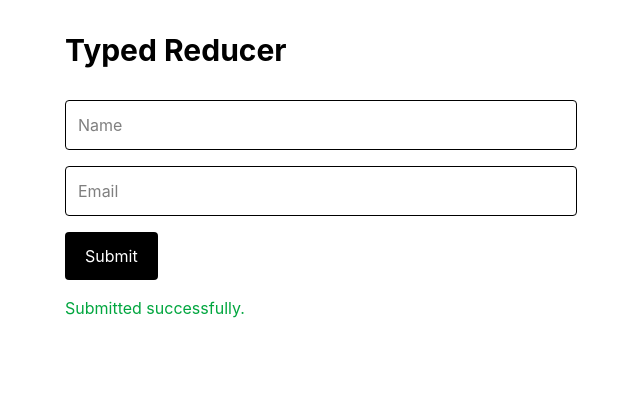
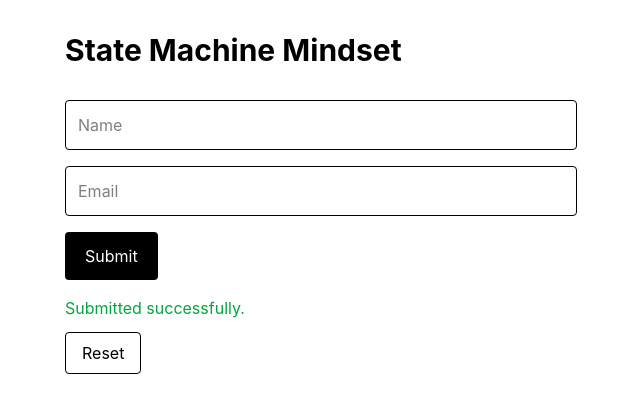
Before and after one commit to foysaliio/React-Mastery-Journey, a React (Vite) app: page / in a window 1280 px wide. Both pictures are taken after typing "Sample", "name@example.com" into the empty fields and a click on the button "Submit". Shown: the top 412 px of the page, without its empty margins (319-959 px from the left). Built offline with nearby package versions, Linux system fonts and the light colour scheme.

Commit message:
refactor(react): model reducer state with status transitions

```diff
--- a/src/App.tsx
+++ b/src/App.tsx
@@ -1,20 +1,19 @@
 import { useReducer } from "react";
 
-type FormField = "name" | "email";
+type Status = "idle" | "submitting" | "success" | "error";
 
 type State = {
   name: string;
   email: string;
-  isSubmitting: boolean;
+  status: Status;
   error: string | null;
-  isSuccess: boolean;
 };
 
 type Action =
   | {
       type: "FIELD_UPDATED";
       payload: {
-        field: FormField;
+        field: "name" | "email";
         value: string;
       };
     }
@@ -29,14 +28,16 @@ type Action =
       payload: {
         message: string;
       };
+    }
+  | {
+      type: "RESET";
     };
 
 const initialState: State = {
   name: "",
   email: "",
-  isSubmitting: false,
+  status: "idle",
   error: null,
-  isSuccess: false,
 };
 
 function reducer(state: State, action: Action): State {
@@ -45,15 +46,15 @@ function reducer(state: State, action: Action): State {
       return {
         ...state,
         [action.payload.field]: action.payload.value,
-        isSuccess: false,
+        status: "idle",
+        error: null,
       };
 
     case "SUBMIT_STARTED":
       return {
         ...state,
-        isSubmitting: true,
+        status: "submitting",
         error: null,
-        isSuccess: false,
       };
 
     case "SUBMIT_SUCCEEDED":
@@ -61,18 +62,19 @@ function reducer(state: State, action: Action): State {
         ...state,
         name: "",
         email: "",
-        isSubmitting: false,
+        status: "success",
         error: null,
-        isSuccess: true,
       };
 
     case "SUBMIT_FAILED":
       return {
         ...state,
-        isSubmitting: false,
+        status: "error",
         error: action.payload.message,
-        isSuccess: false,
       };
+
+    case "RESET":
+      return initialState;
 
     default:
       return state;
@@ -81,16 +83,6 @@ function reducer(state: State, action: Action): State {
 
 export default function App() {
   const [state, dispatch] = useReducer(reducer, initialState);
-
-  function updateField(field: FormField, value: string) {
-    dispatch({
-      type: "FIELD_UPDATED",
-      payload: {
-        field,
-        value,
-      },
-    });
-  }
 
   async function handleSubmit() {
     dispatch({
@@ -118,16 +110,26 @@ export default function App() {
     }
   }
 
+  const isSubmitting = state.status === "submitting";
+
   return (
     <main className="mx-auto max-w-xl p-8">
-      <h1 className="text-3xl font-bold">Typed Reducer</h1>
+      <h1 className="text-3xl font-bold">State Machine Mindset</h1>
 
       <div className="mt-8 space-y-4">
         <input
           type="text"
           placeholder="Name"
           value={state.name}
-          onChange={(event) => updateField("name", event.target.value)}
+          onChange={(event) =>
+            dispatch({
+              type: "FIELD_UPDATED",
+              payload: {
+                field: "name",
+                value: event.target.value,
+              },
+            })
+          }
           className="w-full rounded border p-3"
         />
 
@@ -135,23 +137,46 @@ export default function App() {
           type="email"
           placeholder="Email"
           value={state.email}
-          onChange={(event) => updateField("email", event.target.value)}
+          onChange={(event) =>
+            dispatch({
+              type: "FIELD_UPDATED",
+              payload: {
+                field: "email",
+                value: event.target.value,
+              },
+            })
+          }
           className="w-full rounded border p-3"
         />
 
         <button
           onClick={handleSubmit}
-          disabled={state.isSubmitting}
+          disabled={isSubmitting}
           className="rounded bg-black px-5 py-3 text-white
             disabled:opacity-50"
         >
-          {state.isSubmitting ? "Submitting..." : "Submit"}
+          {isSubmitting ? "Submitting..." : "Submit"}
         </button>
 
-        {state.error && <p className="text-red-600">{state.error}</p>}
+        {state.status === "error" && state.error && (
+          <p className="text-red-600">{state.error}</p>
+        )}
 
-        {state.isSuccess && (
-          <p className="text-green-600">Submitted successfully.</p>
+        {state.status === "success" && (
+          <div className="space-y-3">
+            <p className="text-green-600">Submitted successfully.</p>
+
+            <button
+              onClick={() =>
+                dispatch({
+                  type: "RESET",
+                })
+              }
+              className="rounded border px-4 py-2"
+            >
+              Reset
+            </button>
+          </div>
         )}
       </div>
     </main>
```
